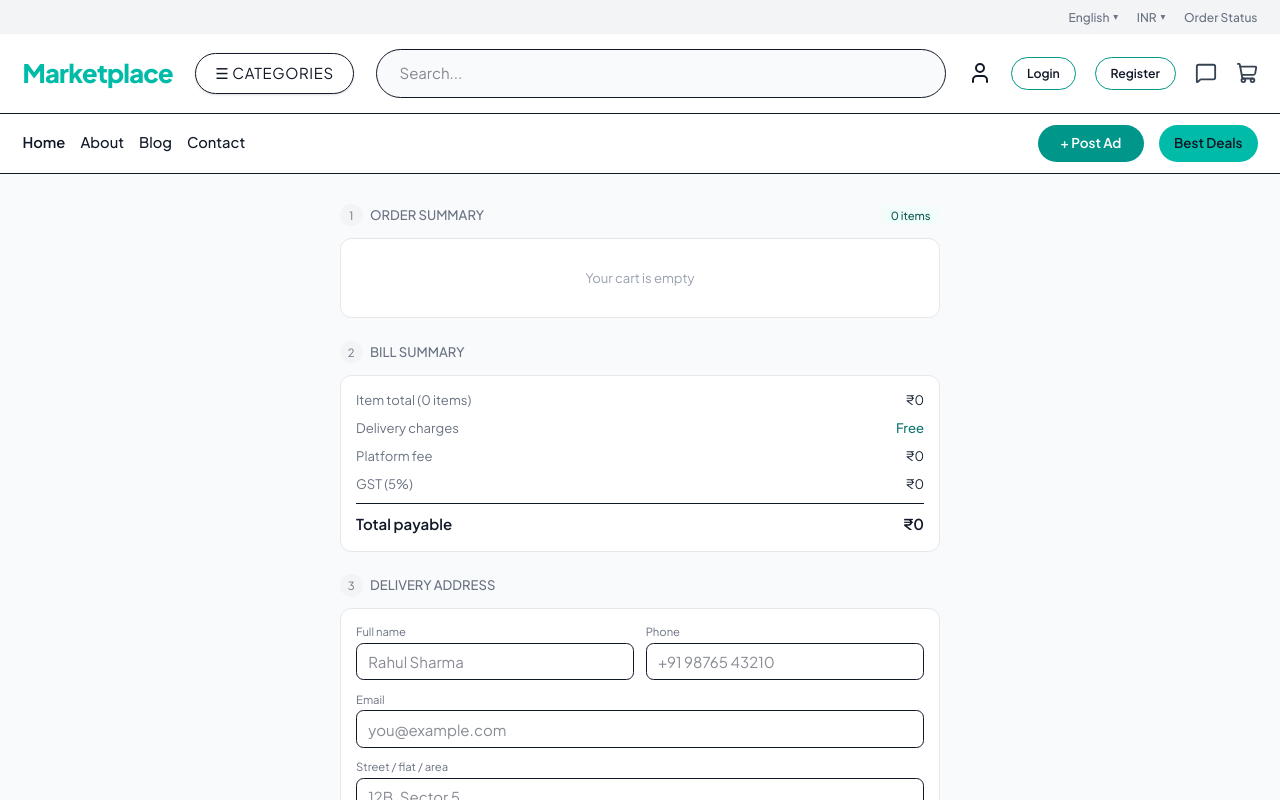
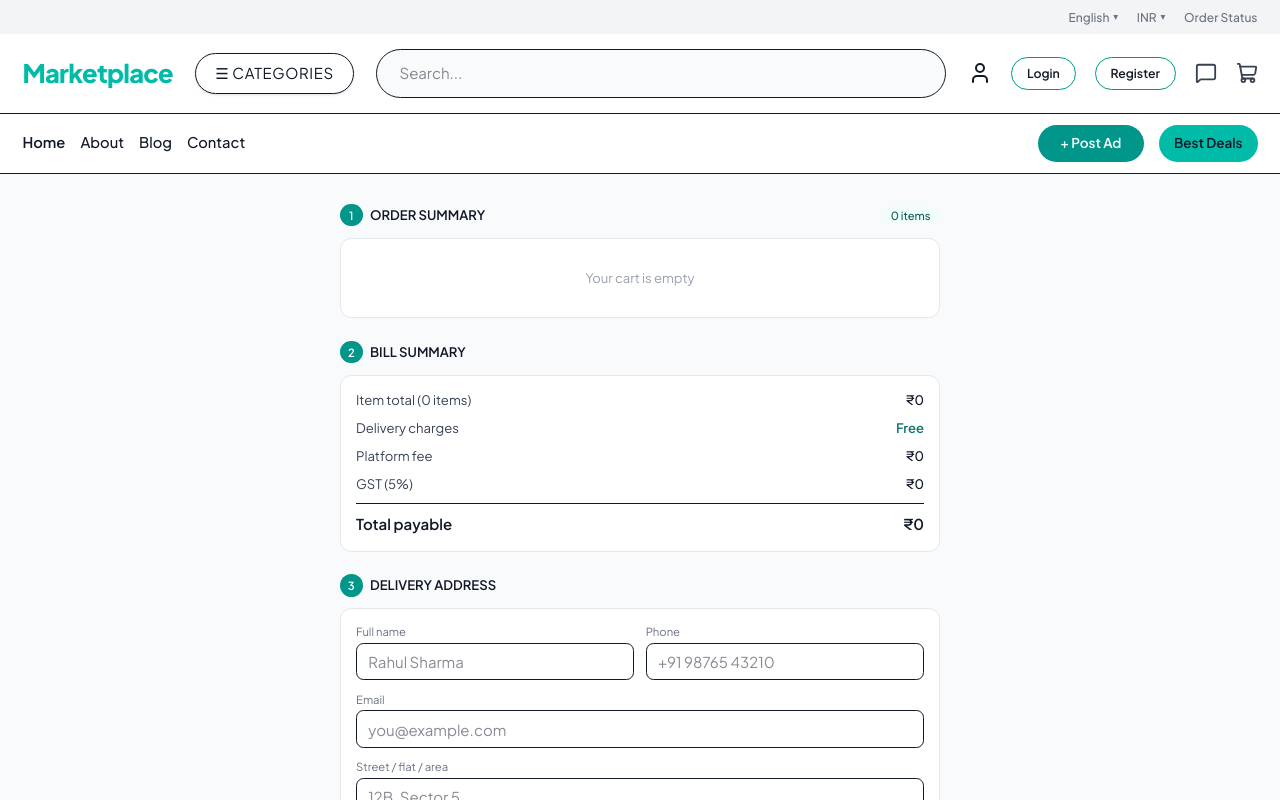
Before and after one commit to kssaxena/MarketPlace, a React (Vite) app in the folder frontend_marketplace/: page /checkout in a window 1280 px wide. Shown: the top 800 px of the page. Built offline with nearby package versions, Linux system fonts and the light colour scheme.

Commit message:
Improve Bill Summary visibility with darker text and teal step indicators

```diff
--- a/frontend_marketplace/src/Pages/Checkout/Checkout.jsx
+++ b/frontend_marketplace/src/Pages/Checkout/Checkout.jsx
@@ -279,10 +279,10 @@ export default function Checkout() {
 function SectionHeader({ step, title, children }) {
   return (
     <div className="flex items-center gap-2 mb-3">
-      <span className="w-6 h-6 rounded-full bg-gray-100 text-gray-500 text-xs flex items-center justify-center">
+      <span className="w-6 h-6 rounded-full bg-teal-600 text-white text-xs font-semibold flex items-center justify-center">
         {step}
       </span>
-      <h2 className="text-sm font-medium text-gray-500 uppercase">
+      <h2 className="text-sm font-semibold text-gray-900 uppercase">
         {title}
       </h2>
       {children}
@@ -292,9 +292,9 @@ function SectionHeader({ step, title, children }) {
 
 function BillRow({ label, value, green }) {
   return (
-    <div className="flex justify-between text-sm text-gray-500">
+    <div className="flex justify-between text-sm text-gray-700">
       <span>{label}</span>
-      <span className={green ? "text-green-600 font-medium" : "text-gray-800 dark:text-gray-200"}>
+      <span className={green ? "text-green-600 font-semibold" : "text-gray-900 font-medium dark:text-gray-100"}>
         {value}
       </span>
     </div>
```
